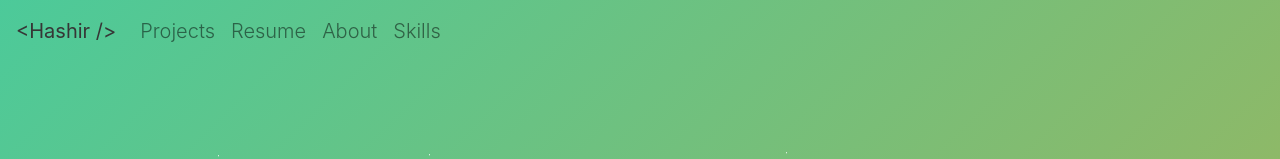
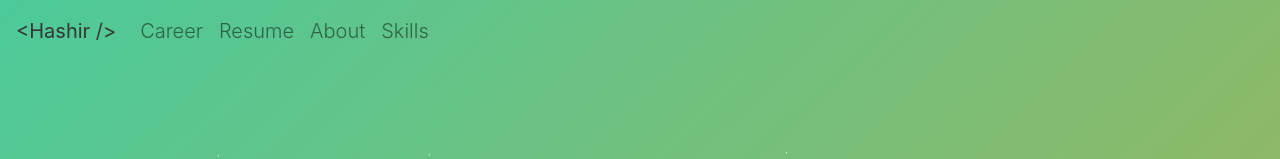
Before and after one commit to hashirshoaeb/home, a React (Create React App) app: page / in a window 1280 px wide. Shown: the top 159 px of the page. Built offline with nearby package versions, Linux system fonts and the light colour scheme; no server answers.

Commit message:
Add files via upload

```diff
--- a/src/components/Navbar.jsx
+++ b/src/components/Navbar.jsx
@@ -51,12 +51,24 @@ const Navigation = React.forwardRef((props, ref) => {
               <Link to={process.env.PUBLIC_URL + "/blog"}>Blog</Link>
             </Nav.Link>
           )}
+
+
           <Nav.Link
             className="nav-link lead"
-            href={process.env.PUBLIC_URL + "/#projects"}
+            href={process.env.PUBLIC_URL + "/#experience"}
+          >
+            Career
+          </Nav.Link>
+
+		  {/*
+		  <Nav.Link
+            className="nav-link lead"
+            href={process.env.PUBLIC_URL + "/#projecttimeline"}
           >
             Projects
-          </Nav.Link>
+          </Nav.Link>*/}
+
+
           <Nav.Link
             className="nav-link lead"
             href={Pdf}
```
